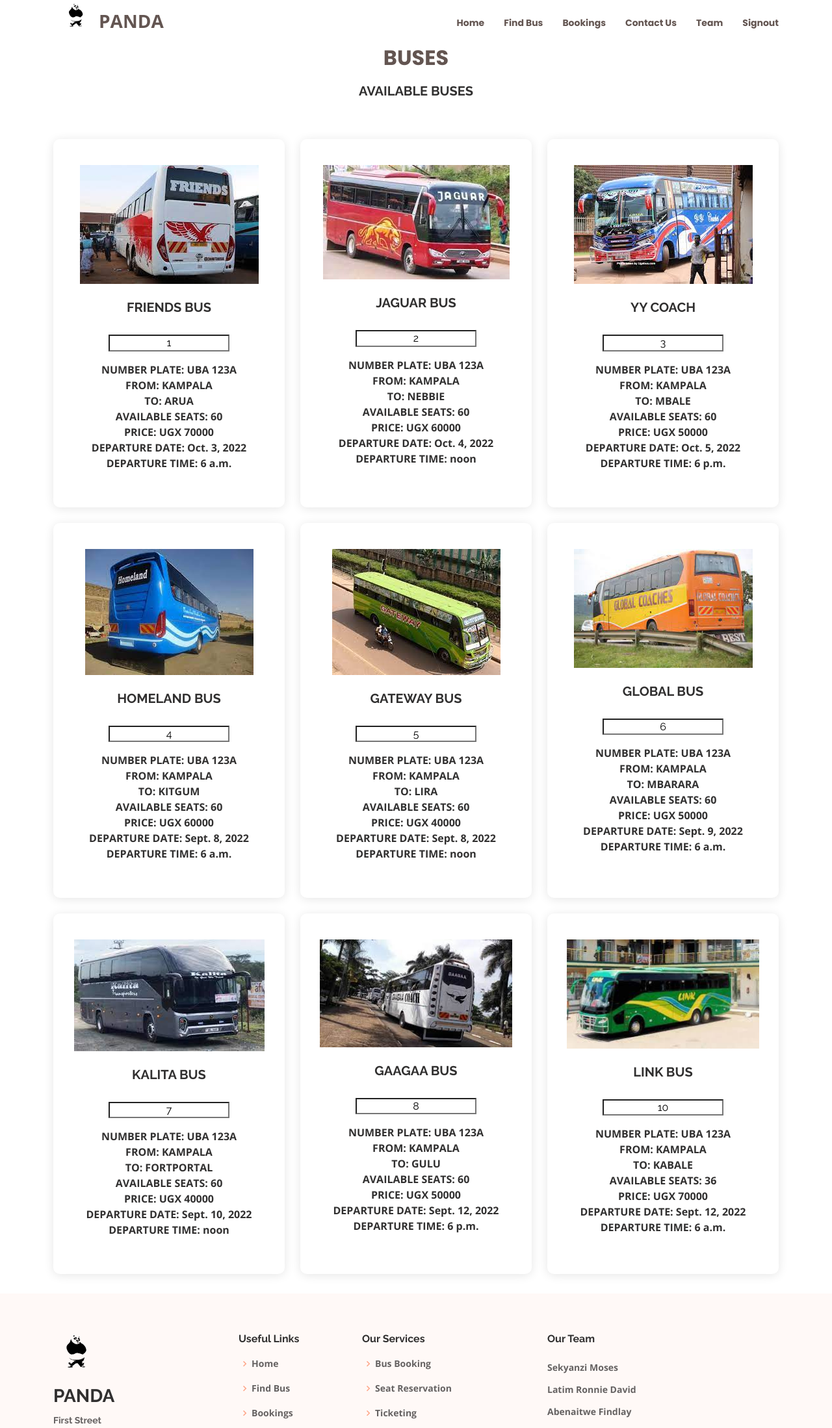
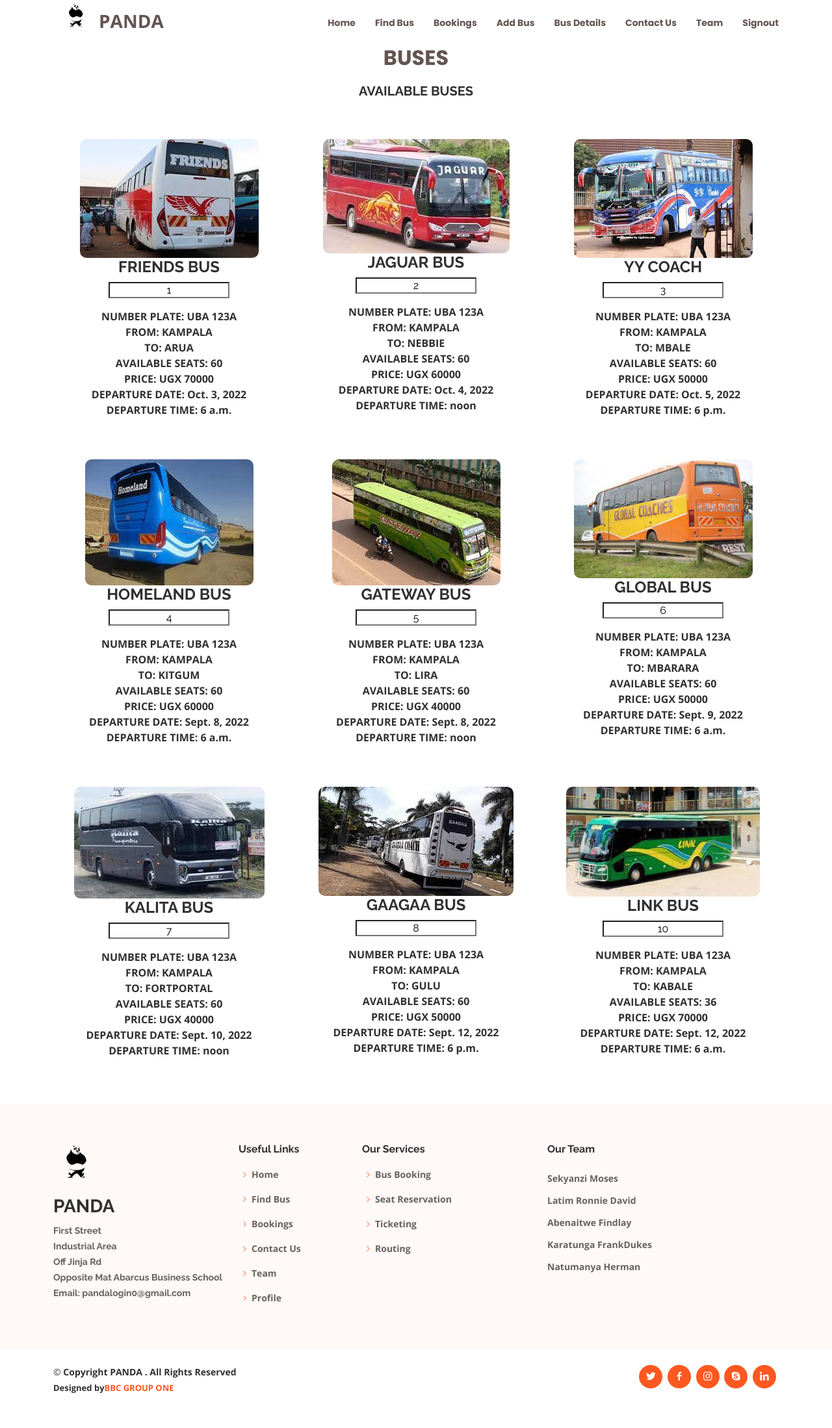
Before and after one commit to latrondav/panda, a Django app: page /buses/ in a window 1280 px wide. Shown: the top 2198 px of the page at 65% size. After the commit the page ends 2145 px from the top, so only its background shows below. Run offline with Django 3.2, Linux system fonts and the light colour scheme; a user stored in the database is signed in; data comes from the database, SQL or seed files in the repository; both versions use the stored data as it was after the commit; parts of the project's set-up code (start-up, migrations or seed data) failed here and were passed over; some libraries are stand-ins or nearby versions.

Commit message:
commit update

```diff
--- a/spongebob/templates/buses.html
+++ b/spongebob/templates/buses.html
@@ -22,14 +22,18 @@
           <div class="row">
             <div class="col-xl col-lg d-flex">
               <div class="icon-boxes d-flex flex-column justify-content-center">
-                        <div class="row">
+                <form action="/busbook/" method="POST">
+                {% csrf_token %}
+                  <div class="row justify-content-center">
                     {% for bus in Bus %}
-                                <div class="col-xl-4 col-lg-4 d-flex align-items-stretch" data-aos="fade-up" data-aos-delay="100">
-                                    <div class="icon-box mt-4 mt-xl-4" style="width: 1000px;">
+                    <div class="col-lg-4 col-md-4 d-flex align-items-stretch justify-content-center" data-aos="fade-up" data-aos-delay="100">
+                      <div class="member mt-4 mb-4 ml-4 mr-4 ">
+                        <div class="member-img">
                           {% if bus.image %}
-                                            <img src="{{ bus.image.url }}" class="img-fluid" alt="" style="max-height: 200px;"><br>
-                                            <br>
+                            <img src="{{ bus.image.url }}" class="img-fluid" style="border-radius: 10px;" alt="">
                           {% endif %}
+                        </div>
+                        <div class="member-info text-center">
                           <h4><strong>{{ bus.name }}</strong></h4>
                           <h6><strong><input readonly class="bg-white text-center" name="busId" id="busId" value="{{ bus.id }}"></strong></h6>
                           <p>
@@ -45,11 +49,12 @@
                               </ul>
                             </strong>
                           </p>
-
+                        </div>
                       </div>
                     </div>
                     {% endfor %}
                   </div>
+                </form>
               </div>
             </div>
           </div>
--- a/spongebob/templates/includes/header.html
+++ b/spongebob/templates/includes/header.html
@@ -1,6 +1,53 @@
 {% load static %}
 
-{% if user.is_authenticated %}
+{% if user.is_superuser %}
+<!-- ======= Header ======= -->
+<header id="header" class="d-flex align-items-center">
+  <div class="container d-flex align-items-center justify-content-between">
+    <div class="logo">
+      <h1><a href="#"><img class="mb-4" src="{% static 'assets/brand/panda.svg' %}" alt="" width="70" height="50"><strong>PANDA</strong></a></h1>
+    </div>
+    <nav id="navbar" class="navbar">
+      <ul>
+        <li><a class="nav-link " href="/"><strong>Home</strong></a></li>
+        <li><a class="nav-link " href="/findbus"><strong>Find Bus</strong></a></li>
+        <li><a class="nav-link " href="/bookings"><strong>Bookings</strong></a></li>
+        <li><a class="nav-link " href="/addbus"><strong>Add Bus</strong></a></li>
+        <li><a class="nav-link " href="/busdetails"><strong>Bus Details</strong></a></li>
+        <li><a class="nav-link " href="/contact_us"><strong>Contact Us</strong></a></li>
+        <li><a class="nav-link " href="/team"><strong>Team</strong></a></li>
+        <li><a class="nav-link " href="/signout"><strong>Signout</strong></a></li>
+      </ul>
+      <i class="bi bi-list mobile-nav-toggle"></i>
+    </nav><!-- .navbar -->
+  </div>
+</header>
+<!-- End Header -->
+
+{% elif user.is_staff %}
+<!-- ======= Header ======= -->
+<header id="header" class="d-flex align-items-center">
+  <div class="container d-flex align-items-center justify-content-between">
+    <div class="logo">
+      <h1><a href="#"><img class="mb-4" src="{% static 'assets/brand/panda.svg' %}" alt="" width="70" height="50"><strong>PANDA</strong></a></h1>
+    </div>
+    <nav id="navbar" class="navbar">
+      <ul>
+        <li><a class="nav-link " href="/"><strong>Home</strong></a></li>
+        <li><a class="nav-link " href="/findbus"><strong>Find Bus</strong></a></li>
+        <li><a class="nav-link " href="/bookings"><strong>Bookings</strong></a></li>
+        <li><a class="nav-link " href="/addbus"><strong>Add Bus</strong></a></li>
+        <li><a class="nav-link " href="/busdetails"><strong>Bus Details</strong></a></li>
+        <li><a class="nav-link " href="/contact_us"><strong>Contact Us</strong></a></li>
+        <li><a class="nav-link " href="/team"><strong>Team</strong></a></li>
+        <li><a class="nav-link " href="/signout"><strong>Signout</strong></a></li>
+      </ul>
+      <i class="bi bi-list mobile-nav-toggle"></i>
+    </nav><!-- .navbar -->
+  </div>
+</header>
+<!-- End Header -->
+{% elif user.is_active %}
 <!-- ======= Header ======= -->
 <header id="header" class="d-flex align-items-center">
   <div class="container d-flex align-items-center justify-content-between">
@@ -21,7 +68,6 @@
   </div>
 </header>
 <!-- End Header -->
-
 {% else %}
 
 <!-- ======= Header ======= -->
--- a/spongebob/templates/login.html
+++ b/spongebob/templates/login.html
@@ -87,9 +87,8 @@
                                     </div>
 
                                     <div class="form-floating">
-                                        <input type="text" id="username" name="username" class="form-control" style="border-radius: 10rem;" id="floatingInput" placeholder="Enter your username" required>
-                                        <label for="floatingInput"><strong>Username</strong></label>
-
+                                      <input type="text" id="username" name="username" class="form-control" style="border-radius: 10rem;" id="floatingInput" placeholder="Enter your username" required>
+                                      <label for="floatingInput"><strong>Username</strong></label>
                                     </div>
                                     <br>
 
--- a/spongebob/urls.py
+++ b/spongebob/urls.py
@@ -21,6 +21,8 @@ urlpatterns = [
     path('bookingdetails/', views.booking_details_page),
     path('bookings/', views.bookings_page),
     path('buses/', views.buses_page),
+    path('addbus/', views.add_bus_page),
+    path('busdetails/', views.bus_details_page),
 
 
     #reset password path
--- a/spongebob/views.py
+++ b/spongebob/views.py
@@ -326,3 +326,9 @@ def buses_page(request):
         'Bus':busobj
     }
     return render(request, 'buses.html', context)
+
+def add_bus_page(request):
+    return render(request, 'add_bus.html')
+
+def bus_details_page(request):
+    return render(request, 'bus_details.html')
```
Also changed, not shown: pandadb.sqlite3. Lines whose indentation alone changed are shown as unchanged.
